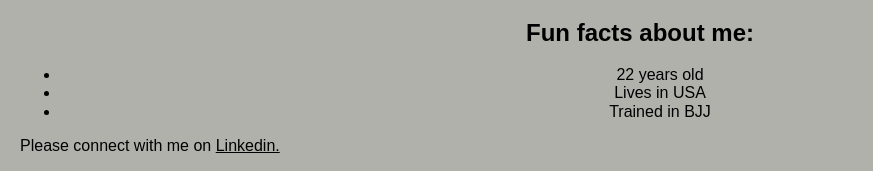
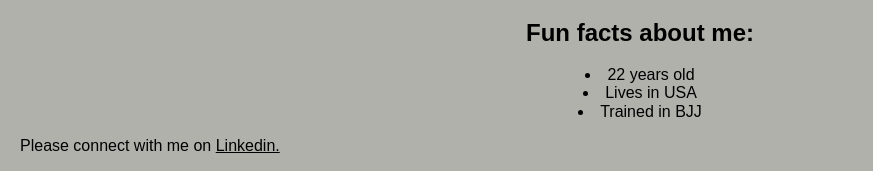
Before and after one commit to nanaadj1/First-Site, a website built with Vite: page index.html in a window 1280 px wide. Shown: the part 435-606 px from the top of the page, without its empty margins (0-873 px from the left). Built offline with nearby package versions, Linux system fonts and the light colour scheme; a web font is replaced by a local one.

Commit message:
Update styles.css

```diff
--- a/styles.css
+++ b/styles.css
@@ -80,14 +80,15 @@ button {
     text-align: center;
 }
 
-.ul{
+ul{
     text-align: center;
     align-items: center;
     list-style-position: inside;
+    padding-left: 0;
 }
 
 
-.li{
+ul li{
     text-align: center;
     align-items: center;
 }
```
